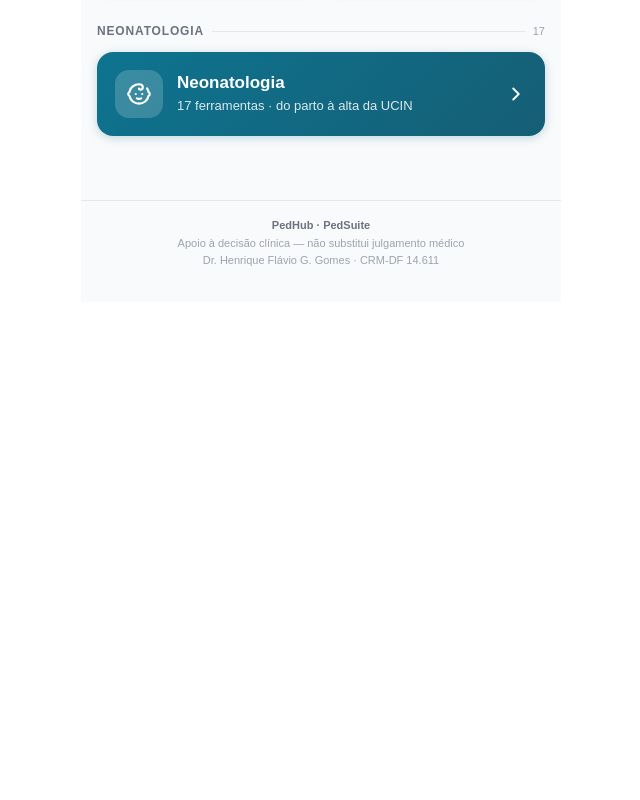
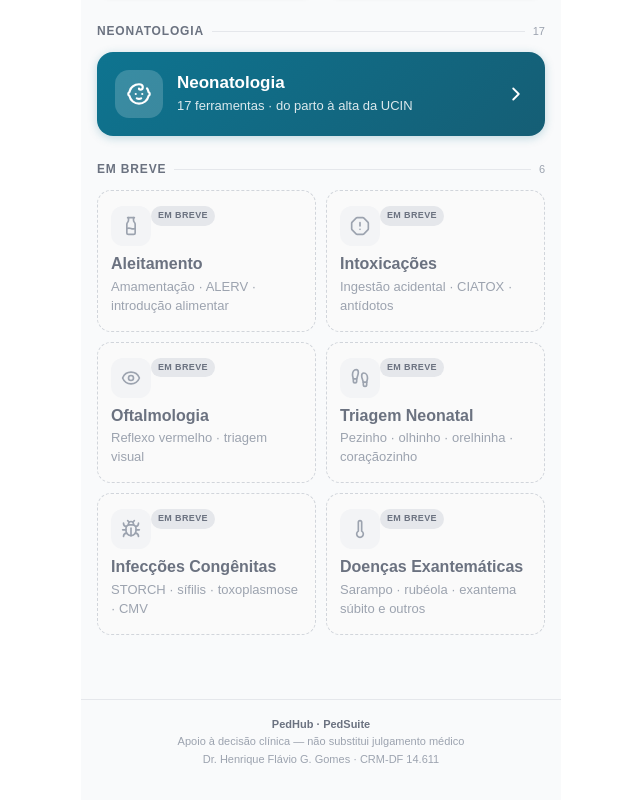
Before and after one commit to henriquepedbsb-pixel/pedhub, a React (Vite) app: page / in a window 1280 px wide. Shown: the part 1944-2744 px from the top of the page, without its empty margins (319-959 px from the left). Before the commit the page ends 2246 px from the top, so only its background shows below. Built offline with nearby package versions, Linux system fonts and the light colour scheme.

Commit message:
feat: secao "em breve" com cards de modulos em desenvolvimento

```diff
--- a/src/PedHub.jsx
+++ b/src/PedHub.jsx
@@ -1,7 +1,7 @@
 // src/PedHub.jsx — Tela inicial do PedHub
 // Importação DIRETA em App.jsx (não lazy)
 
-import { useState } from "react";
+import { useState, useEffect } from "react";
 import { useNavigate } from "react-router-dom";
 import {
   Activity,
@@ -9,9 +9,14 @@ import {
   Baby,
   BookOpen,
   Brain,
+  AlertOctagon,
+  Bug,
   Calculator,
   CalendarClock,
   ChevronRight,
+  Eye,
+  Footprints,
+  Milk,
   ClipboardList,
   Droplets,
   FlaskConical,
@@ -78,6 +83,16 @@ const MODULOS = [
   { rota: "/percentis",        label: "Percentis (completo)",    desc: "OMS · Intergrowth · Fenton",          Icon: Scale,       cor: "#3B82F6", grupo: "Neonatologia" },
 ];
 
+/* ─── Módulos em desenvolvimento (placeholders — sem rota) ───────────────── */
+const EM_BREVE = [
+  { label: "Aleitamento",            desc: "Amamentação · ALERV · introdução alimentar",   Icon: Milk,         cor: "#EC4899" },
+  { label: "Intoxicações",           desc: "Ingestão acidental · CIATOX · antídotos",       Icon: AlertOctagon, cor: "#DC2626" },
+  { label: "Oftalmologia",           desc: "Reflexo vermelho · triagem visual",             Icon: Eye,          cor: "#0EA5E9" },
+  { label: "Triagem Neonatal",       desc: "Pezinho · olhinho · orelhinha · coraçãozinho",  Icon: Footprints,   cor: "#0D9488" },
+  { label: "Infecções Congênitas",   desc: "STORCH · sífilis · toxoplasmose · CMV",         Icon: Bug,          cor: "#8B5CF6" },
+  { label: "Doenças Exantemáticas",  desc: "Sarampo · rubéola · exantema súbito e outros",  Icon: Thermometer,  cor: "#F59E0B" },
+];
+
 /* ─── Card de módulo ─────────────────────────────────────────────────────── */
 function ModuloCard({ modulo, onClick }) {
   const { label, desc, Icon, cor } = modulo;
@@ -120,6 +135,51 @@ function ModuloCard({ modulo, onClick }) {
         }}>{desc}</p>
       </div>
       <div style={{ height: 3, borderRadius: 2, background: cor + "40", marginTop: "auto" }} />
+    </button>
+  );
+}
+
+
+/* ─── Card "Em breve" (placeholder, não navega) ──────────────────────────── */
+function BreveCard({ modulo, onClick }) {
+  const { label, desc, Icon } = modulo;
+  return (
+    <button
+      onClick={onClick}
+      style={{
+        background: "#FAFAFA",
+        border: "1.5px dashed #D1D5DB",
+        borderRadius: 14,
+        padding: "15px 13px",
+        cursor: "pointer",
+        textAlign: "left",
+        display: "flex",
+        flexDirection: "column",
+        gap: 8,
+        width: "100%",
+      }}
+    >
+      <div style={{ display: "flex", justifyContent: "space-between", alignItems: "flex-start" }}>
+        <div style={{
+          width: 40, height: 40, borderRadius: 12, background: "#F3F4F6",
+          display: "flex", alignItems: "center", justifyContent: "center", flexShrink: 0,
+        }}>
+          <Icon size={20} color="#9CA3AF" />
+        </div>
+        <span style={{
+          fontSize: 9, fontWeight: 700, color: "#6B7280", background: "#E5E7EB",
+          padding: "3px 7px", borderRadius: 20, letterSpacing: "0.04em", whiteSpace: "nowrap",
+        }}>EM BREVE</span>
+      </div>
+      <div>
+        <p style={{
+          fontWeight: 700, fontSize: 16, color: "#6B7280", margin: "0 0 3px",
+          lineHeight: 1.3, wordBreak: "break-word", hyphens: "auto",
+        }}>{label}</p>
+        <p style={{
+          fontSize: 13, color: "#9CA3AF", margin: 0, lineHeight: 1.45, wordBreak: "break-word",
+        }}>{desc}</p>
+      </div>
     </button>
   );
 }
@@ -169,12 +229,26 @@ function NeonatalGateway({ count, onClick }) {
 export default function PedHub() {
   const navigate = useNavigate();
   const [busca, setBusca] = useState("");
+  const [toastN, setToastN] = useState(0);
+
+  useEffect(() => {
+    if (toastN === 0) return;
+    const id = setTimeout(() => setToastN(0), 2500);
+    return () => clearTimeout(id);
+  }, [toastN]);
+
+  const dispararToast = () => setToastN(n => n + 1);
 
   const buscando = busca.trim().length > 0;
 
+  const termo = busca.toLowerCase();
   const resultadosBusca = MODULOS.filter(m =>
-    m.label.toLowerCase().includes(busca.toLowerCase()) ||
-    m.desc.toLowerCase().includes(busca.toLowerCase())
+    m.label.toLowerCase().includes(termo) ||
+    m.desc.toLowerCase().includes(termo)
+  );
+  const resultadosBreve = EM_BREVE.filter(m =>
+    m.label.toLowerCase().includes(termo) ||
+    m.desc.toLowerCase().includes(termo)
   );
 
   const pediatria = MODULOS.filter(m => m.grupo === "Pediatria Geral");
@@ -260,14 +334,17 @@ export default function PedHub() {
                 Resultado da busca
               </p>
               <div style={{ flex: 1, height: 1, background: "#E5E7EB" }} />
-              <span style={{ fontSize: 11, color: "#9CA3AF" }}>{resultadosBusca.length}</span>
+              <span style={{ fontSize: 11, color: "#9CA3AF" }}>{resultadosBusca.length + resultadosBreve.length}</span>
             </div>
             <div style={{ display: "grid", gridTemplateColumns: "1fr 1fr", gap: 10 }}>
               {resultadosBusca.map(m => (
                 <ModuloCard key={m.rota} modulo={m} onClick={() => navigate(m.rota)} />
               ))}
+              {resultadosBreve.map(m => (
+                <BreveCard key={m.label} modulo={m} onClick={dispararToast} />
+              ))}
             </div>
-            {resultadosBusca.length === 0 && (
+            {resultadosBusca.length === 0 && resultadosBreve.length === 0 && (
               <p style={{ fontSize: 13, color: "#9CA3AF", textAlign: "center", padding: "20px 0" }}>
                 Nenhum módulo encontrado para "{busca}"
               </p>
@@ -309,9 +386,39 @@ export default function PedHub() {
                 <NeonatalGateway count={totalNeonatal} onClick={() => navigate("/neonatal")} />
               </div>
             </div>
+
+            <div style={{ marginBottom: 24 }}>
+              <div style={{ display: "flex", alignItems: "center", gap: 8, marginBottom: 12 }}>
+                <p style={{
+                  fontWeight: 700, fontSize: 12, color: "#6B7280", margin: 0,
+                  letterSpacing: "0.07em", textTransform: "uppercase",
+                }}>
+                  Em breve
+                </p>
+                <div style={{ flex: 1, height: 1, background: "#E5E7EB" }} />
+                <span style={{ fontSize: 11, color: "#9CA3AF" }}>{EM_BREVE.length}</span>
+              </div>
+              <div style={{ display: "grid", gridTemplateColumns: "1fr 1fr", gap: 10 }}>
+                {EM_BREVE.map(m => (
+                  <BreveCard key={m.label} modulo={m} onClick={dispararToast} />
+                ))}
+              </div>
+            </div>
           </>
         )}
       </div>
+
+      {/* Toast "em breve" */}
+      {toastN > 0 && (
+        <div style={{
+          position: "fixed", left: "50%", bottom: 24, transform: "translateX(-50%)",
+          background: "#111827", color: "#fff", fontSize: 13, fontWeight: 600,
+          padding: "10px 18px", borderRadius: 24, boxShadow: "0 4px 16px rgba(0,0,0,0.25)",
+          zIndex: 200, maxWidth: "90%", textAlign: "center",
+        }}>
+          Em desenvolvimento — em breve no PedHub
+        </div>
+      )}
 
       {/* Footer */}
       <div style={{
```
